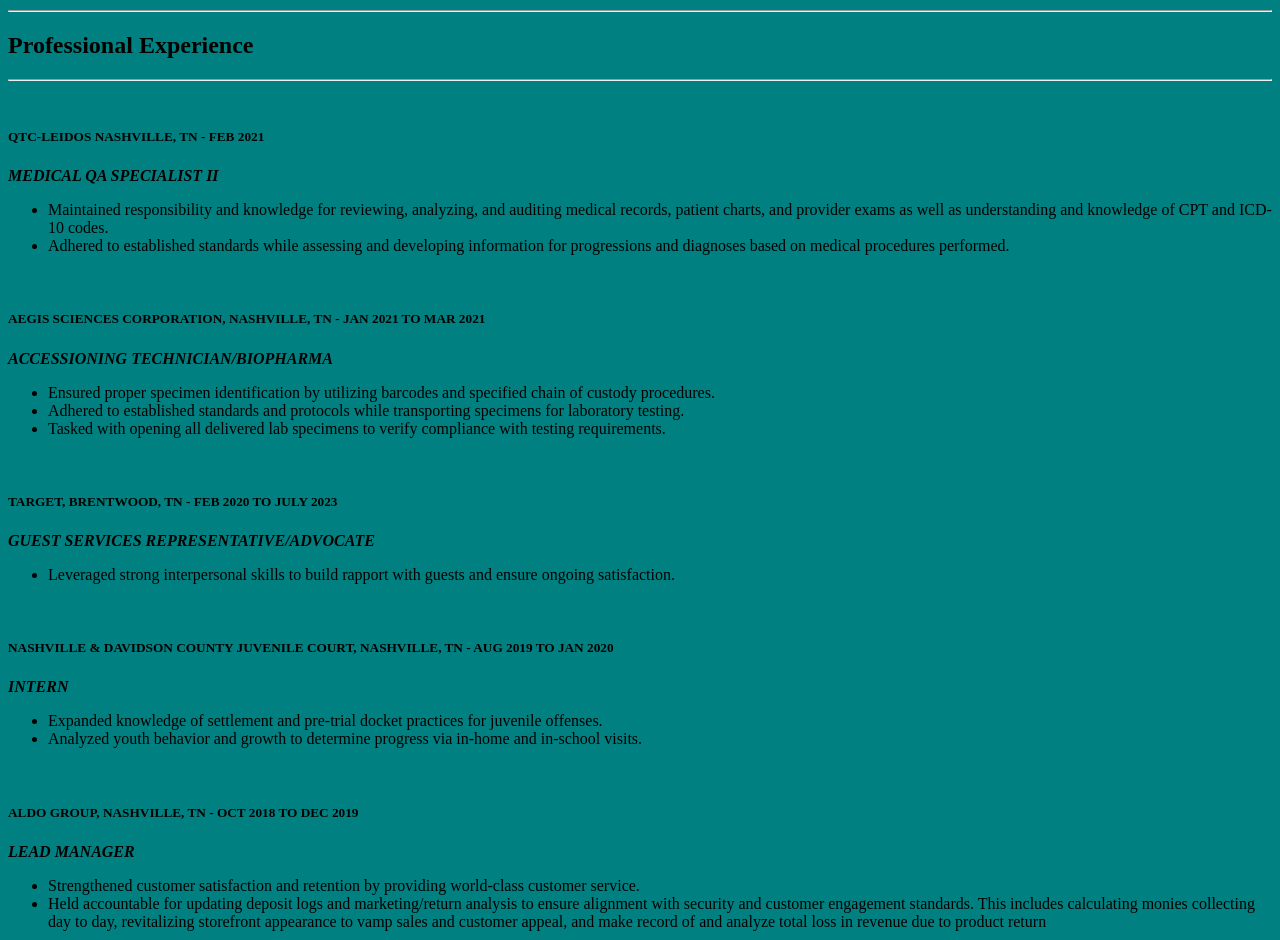
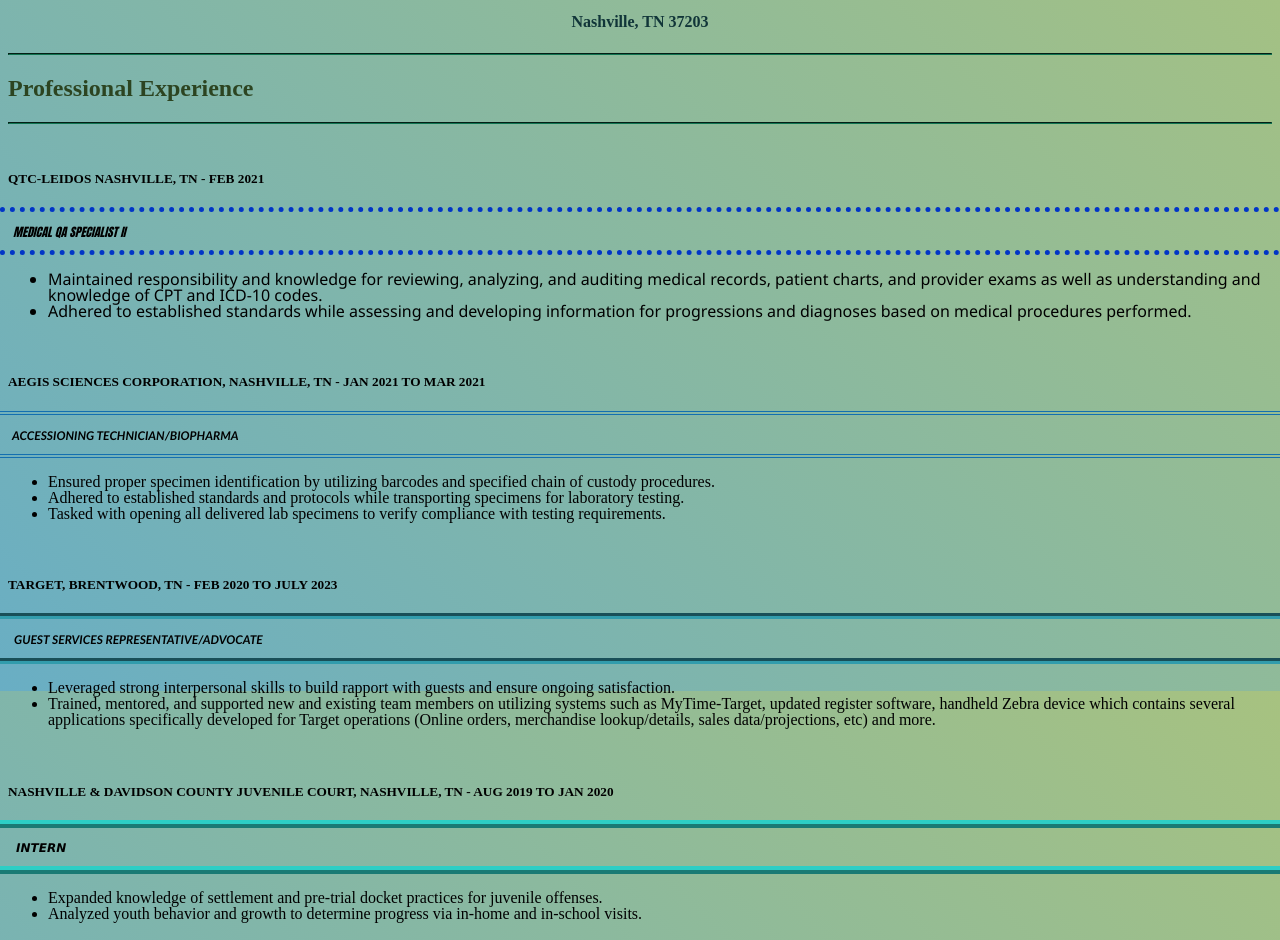
Before and after one commit to jaylenxr/LAB-HTML-Resume2, a plain HTML site: page index.html in a window 1280 px wide. Shown: the part 109-1049 px from the top of the page. Drawn offline with Linux system fonts and the light colour scheme.

Commit message:
added styling (background, font family/color, borders, etc). minor change to html.

```diff
--- a/index.html
+++ b/index.html
@@ -41,6 +41,9 @@
       <article class="list-group3" id="guest services rep"><strong><em>GUEST SERVICES REPRESENTATIVE/ADVOCATE</em></strong></article>
           <ul >
             <li>Leveraged strong interpersonal skills to build rapport with guests and ensure ongoing satisfaction.</li>
+            <li>Trained, mentored, and supported new and existing team members on utilizing systems such as MyTime-Target, updated
+              register software, handheld Zebra device which contains several applications specifically developed for Target operations
+              (Online orders, merchandise lookup/details, sales data/projections, etc) and more.</li>
           </ul>
           <br>
 
@@ -69,7 +72,5 @@
             </ul>
 
 
-
-</form>
 </body>
 </html>
--- a/main.css
+++ b/main.css
@@ -1,3 +1,130 @@
 body {
-  background-color: teal;
+  font-family: 'Cormorant Garamond';
+  background: linear-gradient(45deg, #69aec4 0%, #a7c280 100%) ;
+  background-position: center;
+  background-attachment: fixed;
 }
+  hr { border-color: rgb(15, 115, 80);
+  }
+
+header h1{
+  font-family: 'Cormorant Garamond', cursive;
+  -webkit-text-stroke-width: 0.05px;
+  -webkit-text-stroke-color: rgb(5, 70, 61);
+  font-weight: 600;
+  font-size: 56px;
+  background-image:linear-gradient(to right, #97bd86 45%, #0b2e13d1);
+  background-clip: text;
+  color: transparent;
+  text-align: center;
+  -webkit-background-clip: text;
+  line-height: 1.45;
+  margin-top:20px;
+  margin-bottom:10px;
+}
+h2 {
+  background-image:linear-gradient(to right, #2c4421 45%, #0b2e13d1);
+  background-clip: text;
+  color: transparent;
+  -webkit-background-clip: text;
+  text-align: left;
+
+}
+h4 {
+  text-align: center;
+  margin: top 20;
+  margin: bottom 10x;
+  color: rgba(9, 46, 51, 0.946);
+
+}
+
+article {
+  text-align: left;
+  line-height: 0;
+  margin-top:20px;
+  margin-bottom:10px;
+  font-size: 18px;
+}
+
+.list-group {
+  border: #0035c7;
+  border-width: 5px;
+  border-style: dotted;
+  padding: 1em;
+  margin: 0 -1em;
+  font-family: Impact, 'Arial Narrow Bold', sans-serif;
+}
+
+.work {
+  font-family:'Segoe UI', Tahoma, Verdana, sans-serif;
+}
+
+
+.list-group2 {
+  border: rgb(19, 111, 176);
+  border-width: 4px;
+  border-style: double;
+  padding: 1em;
+  margin: 0 -1em;
+  font-family: 'Gill Sans', 'Gill Sans MT', Calibri, 'Trebuchet MS', sans-serif;
+}
+.list-group3 {
+  border: #329cac;
+  border-width: 6px;
+  border-style: groove;
+  padding: 1em;
+  margin: 0 -1em;
+  font-family: 'Trebuchet MS', 'Lucida Sans Unicode', 'Lucida Grande', 'Lucida Sans', Arial, sans-serif;
+}
+
+.list-group4 {
+  border: #2dcec5;
+  border-width: 8px;
+  border-style: ridge;
+  padding: 1em;
+  margin: 0 -1em;
+  font-family: Verdana, Geneva, Tahoma, sans-serif;
+}
+
+.list-group5 {
+  border: #32c585;
+  border-width: 8px;
+  border-style: inset;
+  padding: 1em;
+  margin: 0 -1em;
+  font-family: Papyrus, fantasy;
+}
+
+.list-group6 {
+  border: #32ac42;
+  border-width: 8px;
+  border-style: solid;
+  padding: 1em;
+  margin: 0 -1em;
+  font-family: cursive;
+}
+
+
+  h6 {font-style: italic;
+  font-size: 12px;
+  font-weight: bold;
+  line-height: 0;
+}
+
+em {
+  font-style: italic;
+  font-size: 12px;
+  font-weight: bold;
+  line-height: 0;
+}
+
+h5 {
+  margin: 15;
+  line-height: 1;
+  font-weight: bolder;
+
+}
+
+ul {
+line-height: 1;
+}
```
